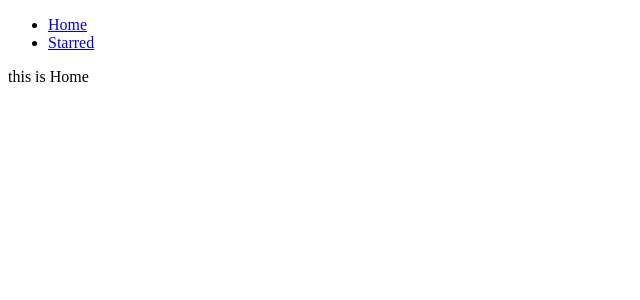
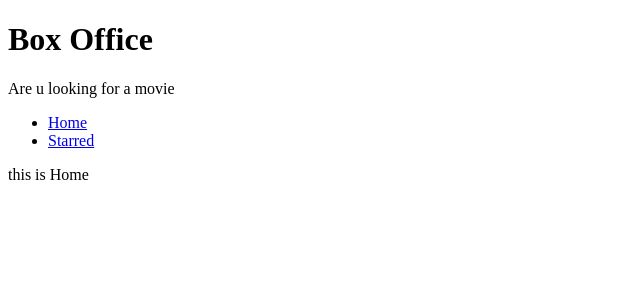
Before and after one commit to vijay131094/box-office, a React (Create React App) app: page / in a window 1280 px wide. Shown: the top 300 px of the page, without its empty margins (0-640 px from the left). Built offline with nearby package versions, Linux system fonts and the light colour scheme.

Commit message:
added layout management and created title

```diff
--- a/src/App.js
+++ b/src/App.js
@@ -1,18 +1,16 @@
 import React from 'react';
 import { Switch, Route } from 'react-router-dom';
-import Navs from './components/Navs.js';
+
 import Home from './pages/Home.js';
 import Starred from './pages/Starred.js';
 
 function App() {
   return (
-    <div>
-      <Navs />
-
     <Switch>
       <Route exact path="/">
         <Home />
       </Route>
+
       <Route exact path="/starred">
         <Starred />
       </Route>
@@ -21,7 +19,6 @@
         <div>page not found</div>
       </Route>
     </Switch>
-    </div>
   );
 }
 
--- /dev/null
+++ b/src/components/Mainpagelayout.js
@@ -0,0 +1,15 @@
+import React from 'react';
+import Title from './Title';
+import Navs from './Navs';
+
+const Mainpagelayout = ({ children }) => {
+  return (
+    <div>
+      <Title title='Box Office' subtitle="Are u looking for a movie" />
+      <Navs />
+      {children}
+    </div>
+  );
+};
+
+export default Mainpagelayout;
--- /dev/null
+++ b/src/components/Title.js
@@ -0,0 +1,12 @@
+import React from 'react';
+
+const Title = ({ title, subtitle }) => {
+  return (
+    <div>
+      <h1>{title}</h1>
+      <p>{subtitle}</p>
+    </div>
+  );
+};
+
+export default Title;
--- a/src/pages/Home.js
+++ b/src/pages/Home.js
@@ -1,9 +1,10 @@
 import React from 'react';
+import Mainpagelayout from '../components/Mainpagelayout';
 
 const Home = () => {
-  return <div>
+  return <Mainpagelayout>
    this is Home
-  </div>;
+  </Mainpagelayout>;
 };
 
 export default Home;
--- a/src/pages/Starred.js
+++ b/src/pages/Starred.js
@@ -1,9 +1,10 @@
 import React from 'react';
+import Mainpagelayout from '../components/Mainpagelayout';
 
 const Starred = () => {
-  return <div>
+  return <Mainpagelayout>
    this is starred
-  </div>;
+  </Mainpagelayout>;
 };
 
 export default Starred;
```
Lines whose indentation alone changed are shown as unchanged.
